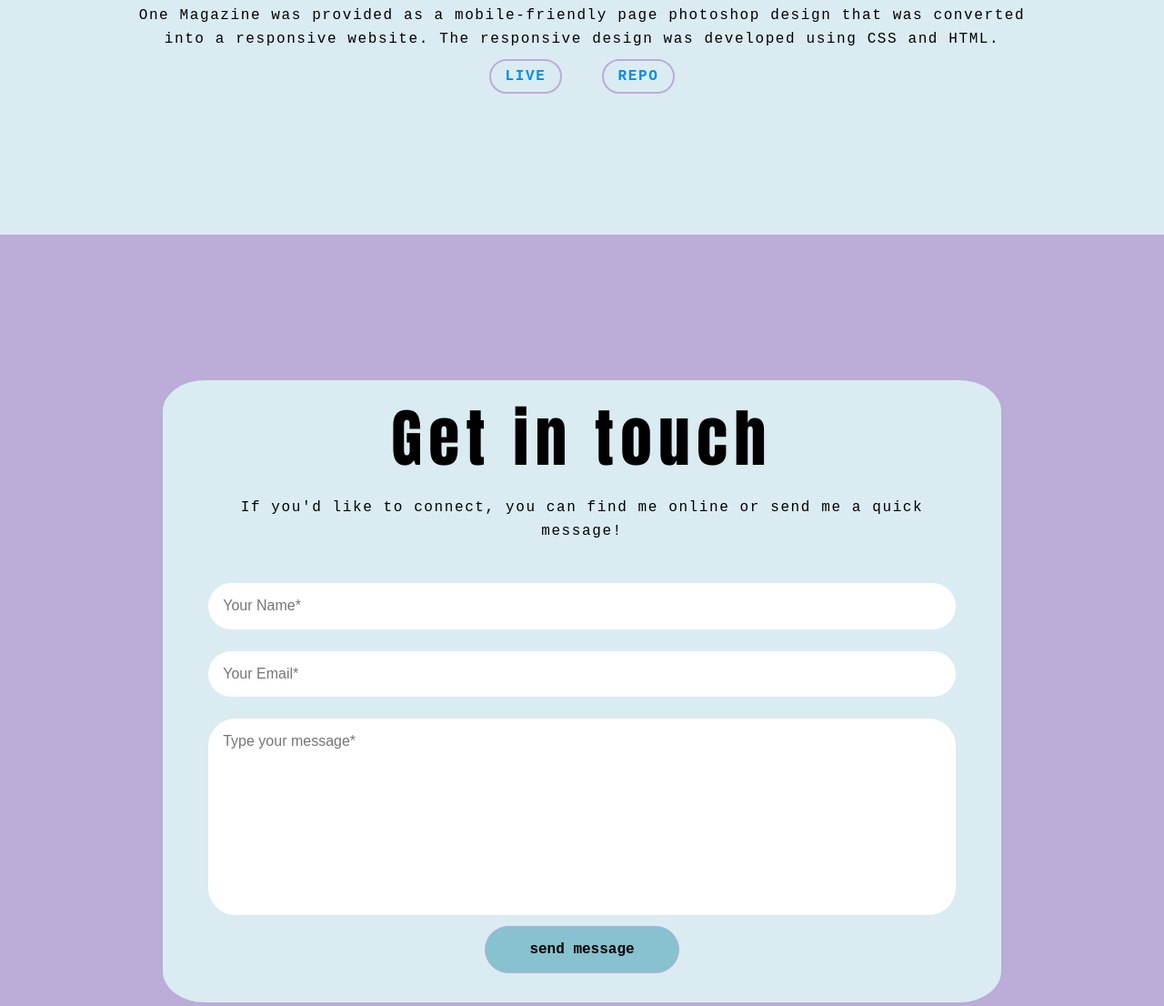
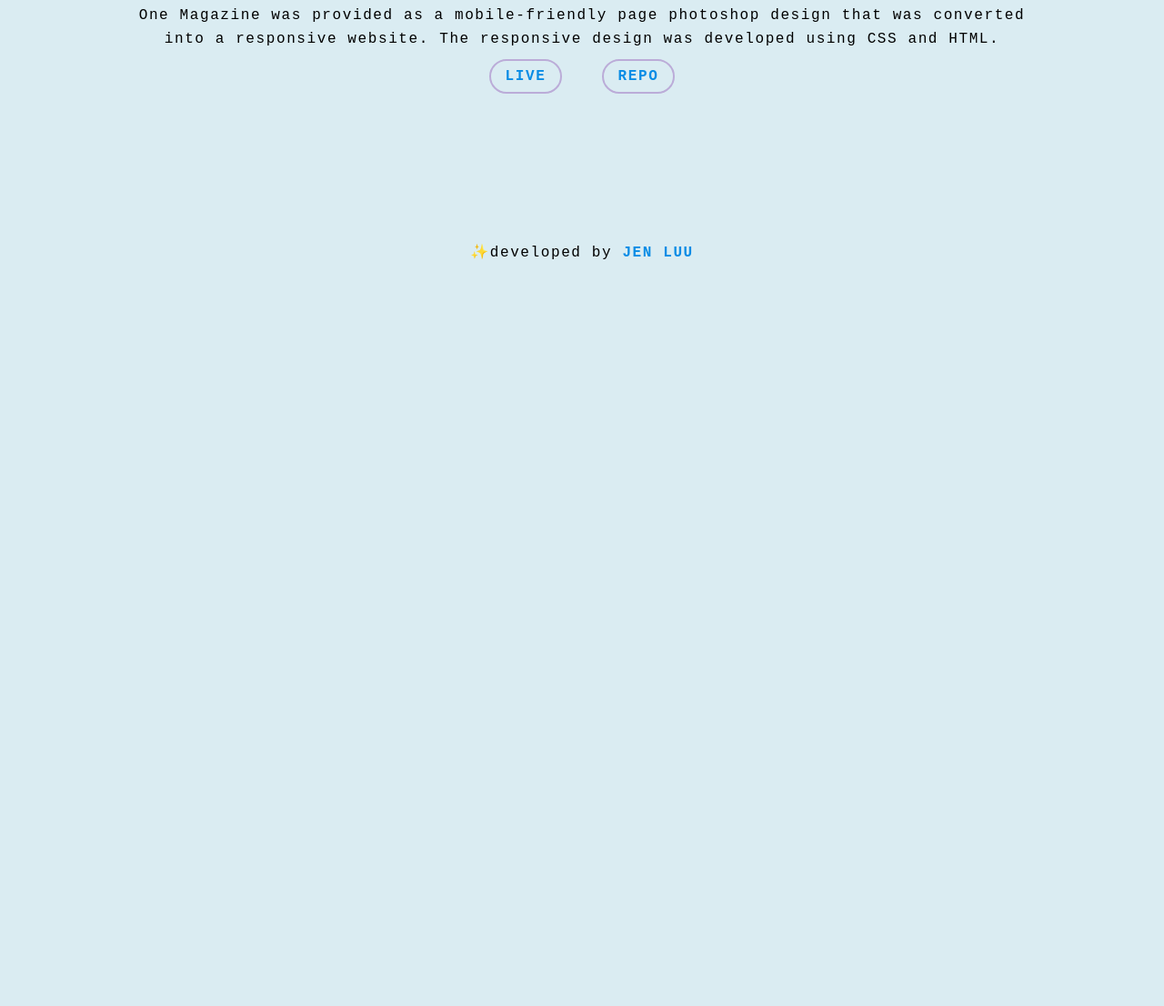
Before and after one commit to luu-jennifer/jenCodesPortfolio, a plain HTML site: page index.html in a window 1280 px wide. Shown: the part 8131-9237 px from the top of the page at 91% size. After the commit the page ends 8431 px from the top, so only its background shows below. Drawn offline with Linux system fonts and the light colour scheme.

Commit message:
remove contact form

```diff
--- a/index.html
+++ b/index.html
@@ -162,21 +162,6 @@
       </div><!--projectContainer ends-->
     </div><!--flexContainer wrapper ends -->
   </section><!--projects section ends-->
-
-  <section class="contact" id="contact">
-    <div class="wrapper">
-      <form action="https://formsubmit.co/jennifer-luu@outlook.com" method="POST">
-        <h2>Get in touch</h2>
-        <p>If you'd like to connect, you can find me online or send me a quick message!</p>
-        <fieldset>
-          <input type="text" id="name" placeholder="Your Name*" required>
-          <input type="email" id="email" placeholder="Your Email*" required>
-          <textarea id="message" rows="10" placeholder="Type your message*" required></textarea>
-          <button type="submit">send message</button>
-        </fieldset>
-      </form>
-    </div><!--flexContainer wrapper ends -->
-  </section><!--contact section ends-->
 </main>
 
 
```
